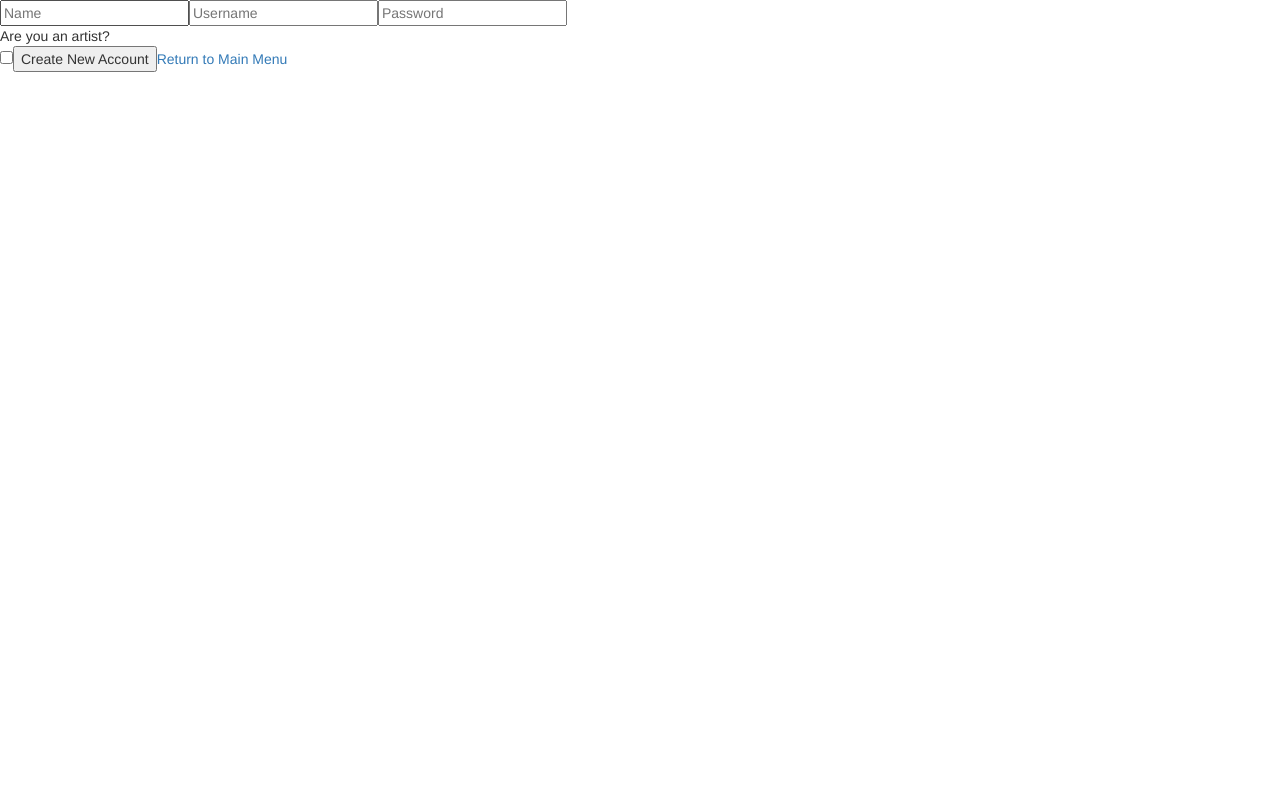
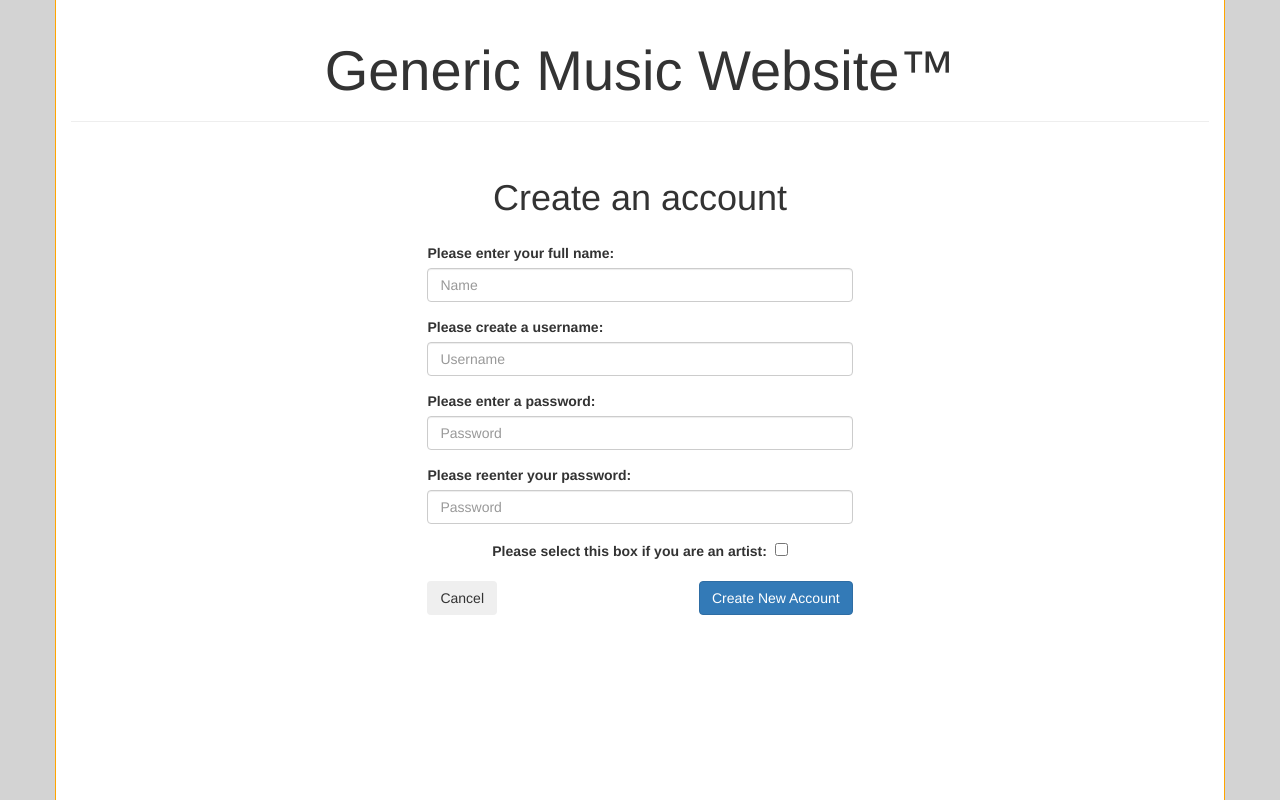
Before and after one commit to DanDresselhouse/Project2, an Angular app: page /createaccountpage in a window 1280 px wide. Built offline with nearby package versions, Linux system fonts and the light colour scheme; what angular-file-uploader would draw is missing.

Commit message:
Made login pages and creation page pretty

```diff
--- a/src/app/components/createaccountpage/createaccountpage.component.css
+++ b/src/app/components/createaccountpage/createaccountpage.component.css
@@ -0,0 +1,40 @@
+.main {
+    height: 100vh;
+    width: 100%;
+    background-color: lightgray;
+}
+.container {
+    margin: auto;
+    height: 100%;
+    border-left: 1px solid orange;
+    border-right: 1px solid orange;
+    background-color: white;
+    text-align: center;
+}
+.display-1 {
+    font-size: 4em;
+}
+.field-icon {
+    float: right;
+    margin-left: -25px;
+    margin-top: -25px;
+    position: relative;
+    z-index: 2;
+}
+#creationform {
+    margin: auto;
+    padding: 15px;
+    width: 40%;
+}
+#creationname, #creationusername, #creationpassword, #confirmpassword, #cancel {
+    float: left;
+}
+#submit {
+    float: right;
+}
+#response {
+    margin-top: 5%;
+}
+#creation {
+    margin-top: 5%;
+}
--- a/src/app/components/createaccountpage/createaccountpage.component.html
+++ b/src/app/components/createaccountpage/createaccountpage.component.html
@@ -1,7 +1,45 @@
-<input type="text" placeholder="Name" [(ngModel)]="name">
-<input type="text" placeholder="Username" [(ngModel)]="username">
-<input type="password" placeholder="Password" [(ngModel)]="password">
-<div>Are you an artist?</div>
-<input type="checkbox" [(ngModel)]="isartist">
-<button type="button" (click)="createaccount()">Create New Account</button>
-<a routerLink="/loginpage">Return to Main Menu</a>
+<div class="main">
+    <div class="container" id="container">
+        <div class="page-header" id="title">
+            <h1 class="display-1">
+                Generic Music Website&trade;
+            </h1>
+        </div>
+        <div class="creation" id="creation">
+            <h1>Create an account</h1>
+            <form action="POST" id="creationform">
+                <div class="form-group">
+                    <label for="name" id="creationname">Please enter your full name:</label>
+                    <input type="text" class="form-control" placeholder="Name" [(ngModel)]="name" name="name" id="name" required>
+                </div>
+                <div class="form-group">
+                    <label for="username" id="creationusername">Please create a username:</label>
+                    <input type="text" class="form-control" placeholder="Username" [(ngModel)]="username"
+                        name="username" id="username" required>
+                </div>
+                <div class="form-group">
+                    <label for="password" id="creationpassword">Please enter a password:</label>
+                    <input type="password" class="form-control" placeholder="Password" [(ngModel)]="password"
+                        name="password" id="password" required>
+                </div>
+                <div class="form-group">
+                    <label for="confirmpassword" id="confirmpassword">Please reenter your password:</label>
+                    <input type="password" class="form-control" placeholder="Password" [(ngModel)]="confirmpassword"
+                        name="confirmpassword" id="confirmpasswordinput" required>
+                </div>
+                <div class="form-group">
+                    <label for="artist">Please select this box if you are an artist: </label>&nbsp;
+                    <input type="checkbox" [(ngModel)]="isartist" name="artist">
+                </div>
+                <div class="submitsection" id="submitsection">
+                    <button type="button" class="btn btn-secondary" routerLink="/loginpage" id="cancel">Cancel</button>
+                    <button type="button" class="btn btn-primary" (click)="createaccount()" id="submit">Create New
+                        Account</button>
+                </div>
+            </form>
+        </div>
+        <div class="response" id="response">
+            <span class="alert alert-danger" *ngIf="confirmation">{{confirmationmessage}}</span>
+        </div>
+    </div>
+</div>
--- a/src/app/components/createaccountpage/createaccountpage.component.ts
+++ b/src/app/components/createaccountpage/createaccountpage.component.ts
@@ -10,12 +10,23 @@ import { Router } from '@angular/router';
 })
 export class CreateaccountpageComponent implements OnInit {
 
-  constructor(private postrequest: PostrequestService, private router:Router) { }
+  constructor(private postrequest: PostrequestService, private router: Router) { }
 
   name: string = "";
   username: string = "";
   password: string = "";
+  confirmpassword: string = "";
   isartist: boolean = false;
+
+  nameflag: boolean = false;
+  checkname() {
+    if (this.name === "") {
+      this.nameflag = true;
+    }
+  }
+
+  confirmation:boolean = false;
+  confirmationmessage:string = "";
 
   artist: Artist;
 
@@ -31,8 +42,24 @@ export class CreateaccountpageComponent implements OnInit {
       password: this.password
     };
 
+    if (this.name === "") {
+      this.confirmation = true;
+      this.confirmationmessage = "Please enter your name";
+    } else if (this.username === "") {
+      this.confirmation = true;
+      this.confirmationmessage = "Please enter a username";
+    } else if (this.password === "") {
+      this.confirmation = true;
+      this.confirmationmessage = "Please enter a password";
+    } else {
+      if (this.confirmpassword != this.password) {
+        this.confirmation = true;
+        this.confirmationmessage = "Your passwords do not match";
+      } else {
 
-    let url="";
+        this.confirmation = false;
+
+        let url = "";
 
         //backend endpoint goes here
         if (this.isartist) {
@@ -45,12 +72,14 @@ export class CreateaccountpageComponent implements OnInit {
 
         this.postrequest.postmethod(url, body).then(() => {
           console.log("success");
-      if(this.isartist){
-        this.router.navigateByUrl("/artistoptionspage");
-      }else{
-        this.router.navigateByUrl("/useroptionspage");
+          if (this.isartist) {
+            this.router.navigateByUrl("/loginpage");
+          } else {
+            this.router.navigateByUrl("/loginpage");
           }
         }).catch((response) => { console.log("Information couldn't be found") });
       }
+    }
+  }
 
 }
--- a/src/app/components/loginaristpage/loginaristpage.component.css
+++ b/src/app/components/loginaristpage/loginaristpage.component.css
@@ -0,0 +1,32 @@
+.main {
+    width: 100%;
+    height: 100vh;
+    background-color: lightgray;
+}
+.container {
+    border-left: 1px solid orange;
+    border-right: 1px solid orange;
+    height: 100%;
+    background-color: white;
+    text-align: center;
+}
+.display-1 {
+    font-size: 4em;
+}
+.login {
+    margin-top: 5%;
+}
+#loginform {
+    width: 40%;
+    margin: auto;
+    padding: 15px;
+}
+#usernamelabel, #passwordlabel {
+    float: left;
+}
+.btn-primary {
+    float: right;
+}
+.btn-secondary {
+    float: left;
+}
--- a/src/app/components/loginaristpage/loginaristpage.component.html
+++ b/src/app/components/loginaristpage/loginaristpage.component.html
@@ -1,6 +1,28 @@
-<h4>Sign In as Artist</h4>
-
-<input type="text" placeholder="Username" [(ngModel)]="username">
-<input type="text" placeholder="Password" [(ngModel)]="password">
-<button type="button" (click)="login()">Sign In</button>
-<a routerLink="/loginpage">Return to Main Menu</a>
+<div class="main">
+    <div class="container" id="container">
+        <div class="page-header" id="title">
+            <h1 class="display-1">
+                Generic Music Website&trade;
+            </h1>
+        </div>
+        <div class="login" id="logincontainer">
+            <h1>Sign In As An Artist</h1>
+            <form action="POST" id="loginform">
+                <div class="form-group">
+                    <label for="username" id="usernamelabel">Username:</label>
+                    <input type="text" class="form-control" placeholder="Username" [(ngModel)]="username"
+                        name="username">
+                </div>
+                <div class="form-group">
+                    <label for="password" id="passwordlabel">Password:</label>
+                    <input type="password" class="form-control" placeholder="Password" [(ngModel)]="password"
+                        name="password">
+                </div>
+                <div class="links" id="links">
+                    <button type="button" class="btn btn-secondary" routerLink="/loginpage">Back to user login</button>
+                    <button type="button" (click)="login()" class="btn btn-primary">Sign In</button>
+                </div>
+            </form>
+        </div>
+    </div>
+</div>
--- a/src/app/components/loginpage/loginpage.component.css
+++ b/src/app/components/loginpage/loginpage.component.css
@@ -0,0 +1,30 @@
+.main {
+    width: 100%;
+    height: 100vh;
+    background-color: lightgray;
+}
+.container {
+    border-left: 1px solid orange;
+    border-right: 1px solid orange;
+    height: 100%;
+    background-color: white;
+    text-align: center;
+}
+.display-1 {
+    font-size: 4em;
+}
+.login {
+    margin-top: 5%;
+}
+#loginform {
+    width: 40%;
+    margin: auto;
+    padding: 15px;
+}
+#usernamelabel, #passwordlabel {
+    float: left;
+}
+.links > a {
+    margin-left: 2%;
+    margin-right: 5%;
+}
--- a/src/app/components/loginpage/loginpage.component.html
+++ b/src/app/components/loginpage/loginpage.component.html
@@ -1,8 +1,29 @@
-
-<h4>Sign In or Create a New Account</h4>
-
-<input type="text" placeholder="Username" [(ngModel)]="username">
-<input type="password" placeholder="Password" [(ngModel)]="password">
-<button type="button" (click)="login()">Sign In</button>
-<a routerLink="/createaccountpage">Create New Account</a>
-<a routerLink="/loginartistpage">Login as Artist</a>
+<div class="main">
+    <div class="container" id="container">
+        <div class="page-header" id="title">
+            <h1 class="display-1">
+                Generic Music Website&trade;
+            </h1>
+        </div>
+        <div class="login" id="logincontainer">
+            <h1>Sign In or Create a New Account</h1>
+            <form action="POST" id="loginform">
+                <div class="form-group">
+                    <label for="username" id="usernamelabel">Username:</label>
+                    <input type="text" class="form-control" placeholder="Username" [(ngModel)]="username"
+                        name="username">
+                </div>
+                <div class="form-group">
+                    <label for="password" id="passwordlabel">Password:</label>
+                    <input type="password" class="form-control" placeholder="Password" [(ngModel)]="password"
+                        name="password">
+                </div>
+                <button type="button" (click)="login()" class="btn btn-primary">Sign In</button>
+            </form>
+            <div class="links" id="links">
+                <a routerLink="/createaccountpage">Create New Account</a>
+                <a routerLink="/loginartistpage">Login as Artist</a>
+            </div>
+        </div>
+    </div>
+</div>
--- a/src/app/components/loginpage/loginpage.component.ts
+++ b/src/app/components/loginpage/loginpage.component.ts
@@ -30,7 +30,7 @@ export class LoginpageComponent implements OnInit {
     };
 
     //backend endpoint goes here
-    let url = "";
+    let url = "http://ec2-18-216-221-127.us-east-2.compute.amazonaws.com:9999/user/login";
 
     this.postrequest.postmethod(url,body).then(() => {
       console.log("success");
--- a/src/app/models/song.ts
+++ b/src/app/models/song.ts
@@ -10,8 +10,9 @@ export class Song {
     inalbum: boolean;
     rating: number;
     link: string;
+    albumart: string;
 
-    constructor(songid: number, artistid:number, name: string, releasedate: timestamp, albumname:string, inalbum:boolean, rating: number,link:string) {
+    constructor(songid: number, artistid:number, name: string, releasedate: timestamp, albumname:string, inalbum:boolean, rating: number,link:string, albumart: string) {
         this.songid=songid;
         this.artistid=artistid;
         this.name=name;
@@ -20,5 +21,6 @@ export class Song {
         this.inalbum=inalbum;
         this.rating=rating;
         this.link=link;
+        this.albumart=albumart;
     }
 }
--- a/src/index.html
+++ b/src/index.html
@@ -7,6 +7,7 @@
   <meta name="viewport" content="width=device-width, initial-scale=1">
   <link rel="icon" type="image/x-icon" href="favicon.ico">
   <link rel="stylesheet" href="https://maxcdn.bootstrapcdn.com/bootstrap/3.3.7/css/bootstrap.min.css">
+  <link rel="stylesheet" href="https://cdnjs.cloudflare.com/ajax/libs/font-awesome/4.7.0/css/font-awesome.css">
 </head>
 <body>
   <app-root></app-root>
```
Lines whose indentation alone changed are shown as unchanged.
